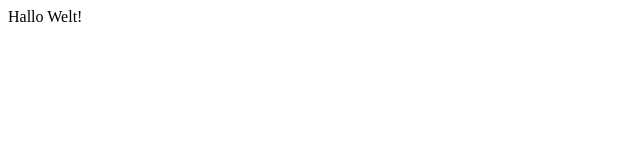
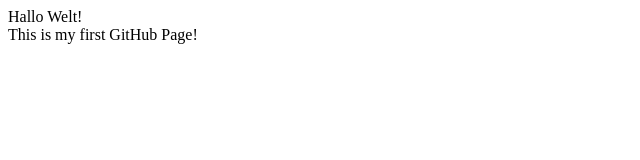
Before and after one commit to lukasbeckercode/lukasbeckercode.github.io, a plain HTML site: page index.html in a window 1280 px wide. Shown: the whole page, without its empty margins (0-640 px from the left). Drawn offline with Linux system fonts and the light colour scheme.

Commit message:
Added a bit of text

```diff
--- a/index.html
+++ b/index.html
@@ -4,7 +4,8 @@
 	</head>
 	<body>
 		<p>
-		Hallo Welt!
+		Hallo Welt! <br />
+		This is my first GitHub Page!
 		</p>
 	</body>
 </html>
```
